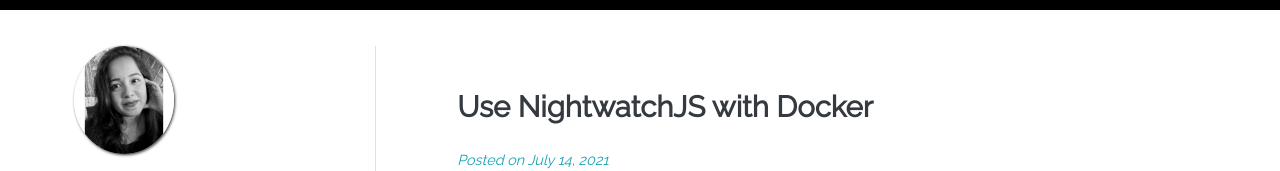
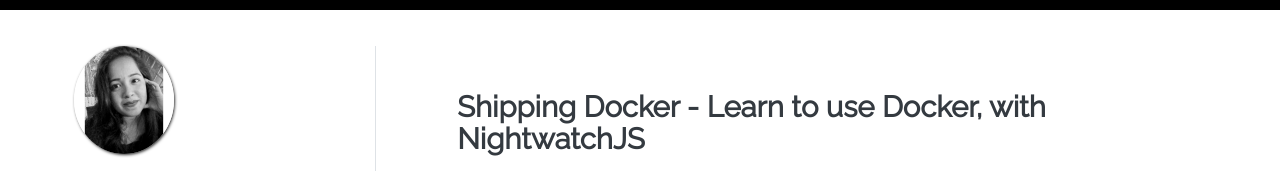
Before and after one commit to Dikshita25/my-blogs, a Gatsby site: page / in a window 1280 px wide. Shown: the part 57-228 px from the top of the page. Built offline with nearby package versions, Linux system fonts and the light colour scheme; Gatsby itself is replaced by a stand-in of ours; some packages are replaced by stand-ins of ours.

Commit message:
modifed name

```diff
--- a/posts/dockerWithNightwatch.md
+++ b/posts/dockerWithNightwatch.md
@@ -1,5 +1,5 @@
 ---
-title: "Use NightwatchJS with Docker"
+title: "Shipping Docker - Learn to use Docker, with NightwatchJS"
 tags: ["docker", "ubuntu", "nightwatchJS", "javascript"]
 published: true
 date: "2021-07-14"
```
